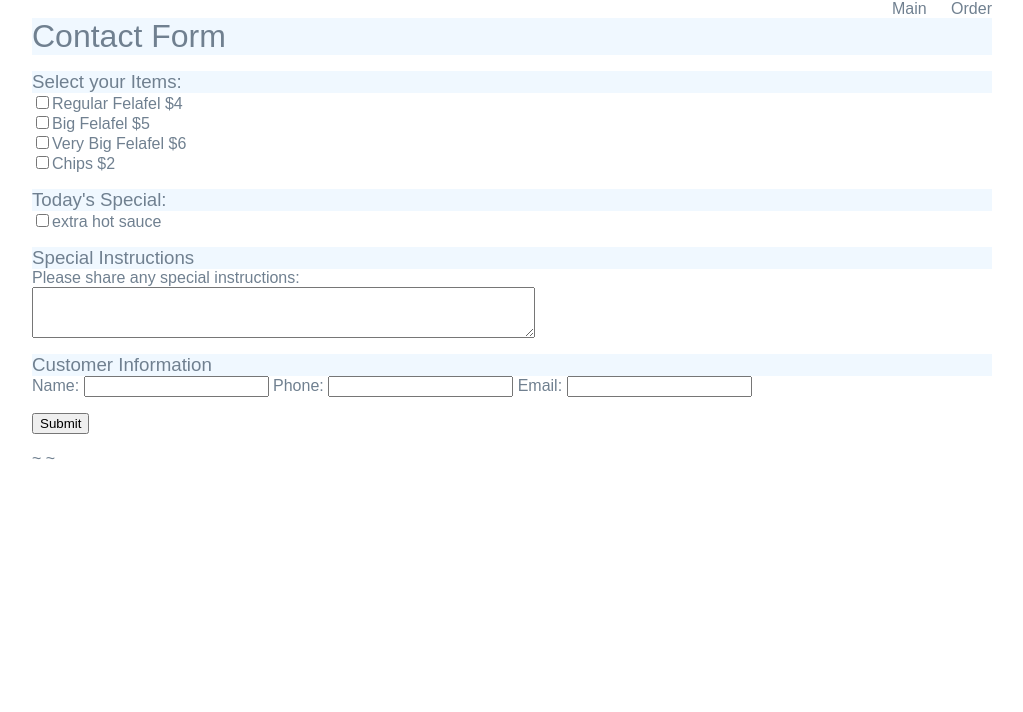
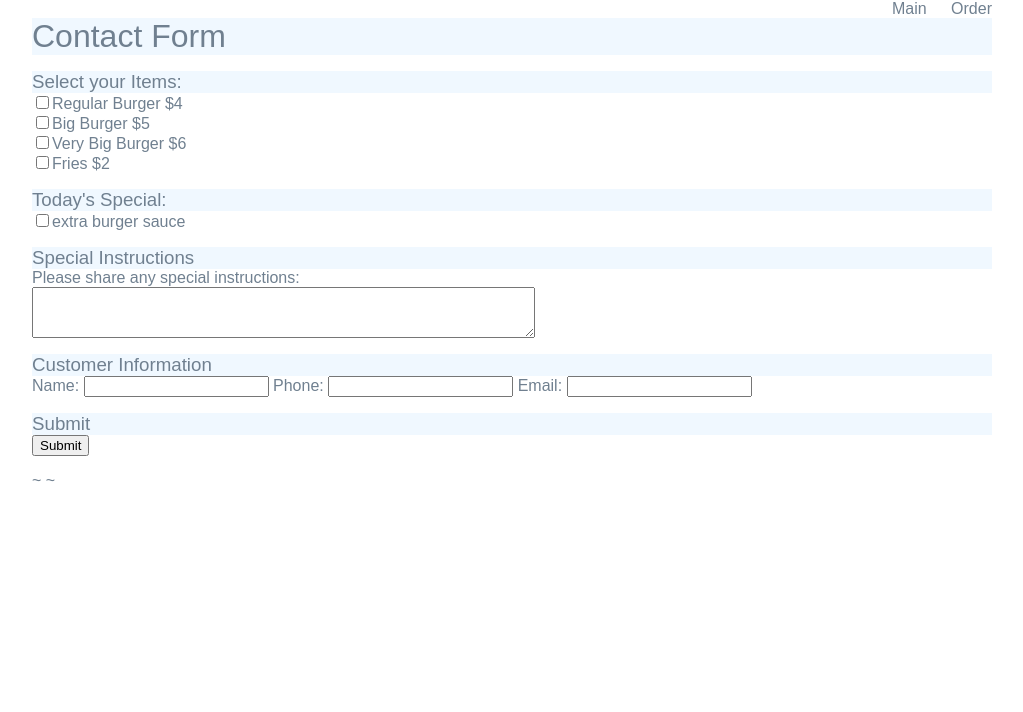
Before and after one commit to realJimJin/cs412, a Django app: page /restaurant/order in a window 1280 px wide. Shown: the part 57-769 px from the top of the page, without its empty margins (128-1151 px from the left). Run offline with Django 5.2, Linux system fonts and the light colour scheme.

Commit message:
modified order.html

```diff
--- a/restaurant/templates/restaurant/order.html
+++ b/restaurant/templates/restaurant/order.html
@@ -9,15 +9,15 @@
         {% csrf_token %}
          <p>
         <h3>Select your Items:</h3>
-        <div><input type="checkbox" name="felafel4">Regular Felafel $4</div>
-        <div><input type="checkbox" name="felafel5">Big Felafel $5</div>
-        <div><input type="checkbox" name="felafel6">Very Big Felafel $6</div>
-        <div><input type="checkbox" name="chips">Chips $2</div>
+        <div><input type="checkbox" name="burger4">Regular Burger $4</div>
+        <div><input type="checkbox" name="burger5">Big Burger $5</div>
+        <div><input type="checkbox" name="burger6">Very Big Burger $6</div>
+        <div><input type="checkbox" name="fries">Fries $2</div>
         </p>
 
         <p>
         <h3>Today's Special:</h3>
-        <div><input type="checkbox" name="special">extra hot sauce</div>
+        <div><input type="checkbox" name="special">extra burger sauce</div>
         </p>
 
         <p>
@@ -31,7 +31,10 @@
         Phone: <input type="text" name="phone">
         Email: <input type="email" name="email">
        </p>
+       <p>
+       <h3>Submit</h3>
         <input type="submit">
+       </p>
 
     </form>
 </div>
```
